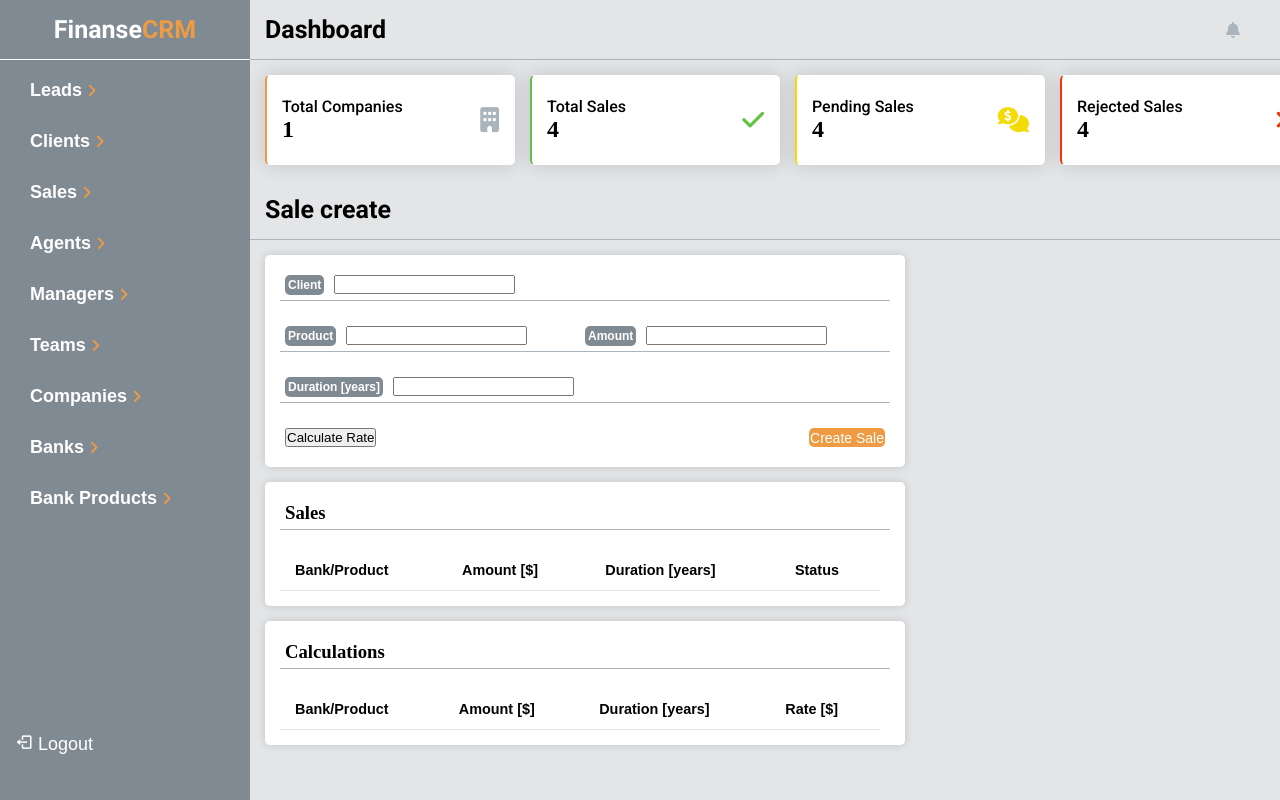
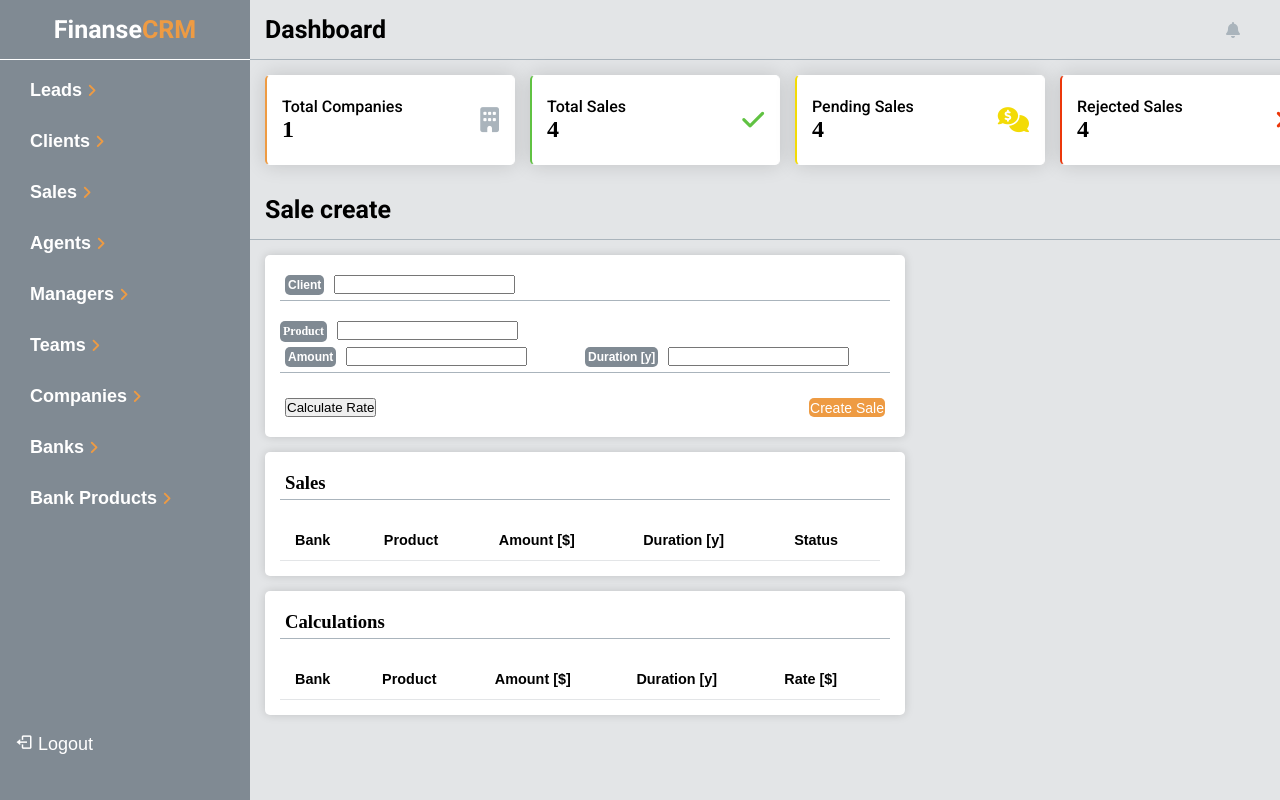
Before and after one commit to nxfive/finanse-crm, a Django app: template templates/sales/sale_create.html in a window 1280 px wide; the page is wider, and only the part inside the window is pictured. Run offline with Django 5.2, Linux system fonts and the light colour scheme; the template is opened without the code that fills it: most values are stand-ins (such as "Sample title", 1, 10 or a date in 2020); form fields are guessed from the names that the template uses; lists and menus that the app fills with data are empty.

Commit message:
feat: Change unit for Duration to [y]

```diff
--- a/templates/sales/sale_create.html
+++ b/templates/sales/sale_create.html
@@ -18,17 +18,17 @@
                             <p class="as-icone">Client</p><p>{{ form.client }}</p>
                         </div>
                     </div>
-                    <div class="model-element">
+                    <div class="model-element-one">
                         <div class="as-icone-container">
                             <p class="as-icone">Product</p><p>{{ form.bank_product }}</p>
-                        </div>
-                        <div class="as-icone-container">
-                            <p class="as-icone">Amount</p><p>{{ form.amount }}</p>
                         </div>
                     </div>
                     <div class="model-element">
                         <div class="as-icone-container">
-                            <p class="as-icone">Duration [years]</p><p>{{ form.duration_years }}</p>
+                            <p class="as-icone">Amount</p><p>{{ form.amount }}</p>
+                        </div>
+                        <div class="as-icone-container">
+                            <p class="as-icone">Duration [y]</p><p>{{ form.duration_years }}</p>
                         </div>
                     </div>
                     <div class="model-element-action">
@@ -45,9 +45,10 @@
                     <table class="content-table">
                         <thead>
                             <tr>
-                                <th>Bank/Product</th>
+                                <th>Bank</th>
+                                <th>Product</th>
                                 <th>Amount [$]</th>
-                                <th>Duration [years]</th>
+                                <th>Duration [y]</th>
                                 <th>Status</th>
                             </tr>
                         </thead>
@@ -55,6 +56,7 @@
                             {% if client.sales.exists %}
                                 {% for sale in client.sales.all %}
                                 <tr>
+                                    <td>{{ sale.bank_product.bank }}</td>
                                     <td>{{ sale.bank_product }}</td>
                                     <td>{{ sale.amount }}</td>
                                     <td>{{ sale.duration_years }}</td>
@@ -75,9 +77,10 @@
                 <table class="content-table">
                     <thead>
                         <tr>
-                            <th>Bank/Product</th>
+                            <th>Bank</th>
+                            <th>Product</th>
                             <th>Amount [$]</th>
-                            <th>Duration [years]</th>
+                            <th>Duration [y]</th>
                             <th>Rate [$]</th>
                         </tr>
                     </thead>
@@ -85,6 +88,7 @@
                         {% if client.calculations.exists %}
                             {% for calculation in client.calculations.all %}
                             <tr>
+                                <td>{{ calculation.bank_product.bank }}</td>
                                 <td>{{ calculation.bank_product }}</td>
                                 <td>{{ calculation.amount }}</td>
                                 <td>{{ calculation.duration_years }}</td>
```
